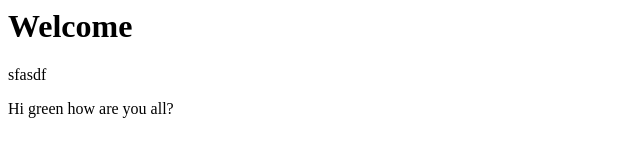
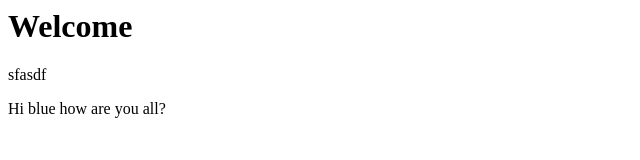
Before and after one commit to kapoormanish/git-demo-2, a plain HTML site: page index.html in a window 1280 px wide. Shown: the full height of the page, 0-640 px from the left. Drawn offline with Linux system fonts and the light colour scheme.

Commit message:
added blue

```diff
--- a/index.html
+++ b/index.html
@@ -5,6 +5,6 @@
 <body>
     <h1>Welcome</h1>
 sfasdf
-<p> Hi green how are you all? </p>
+<p> Hi blue how are you all? </p>
 </body>
 </html>
```
